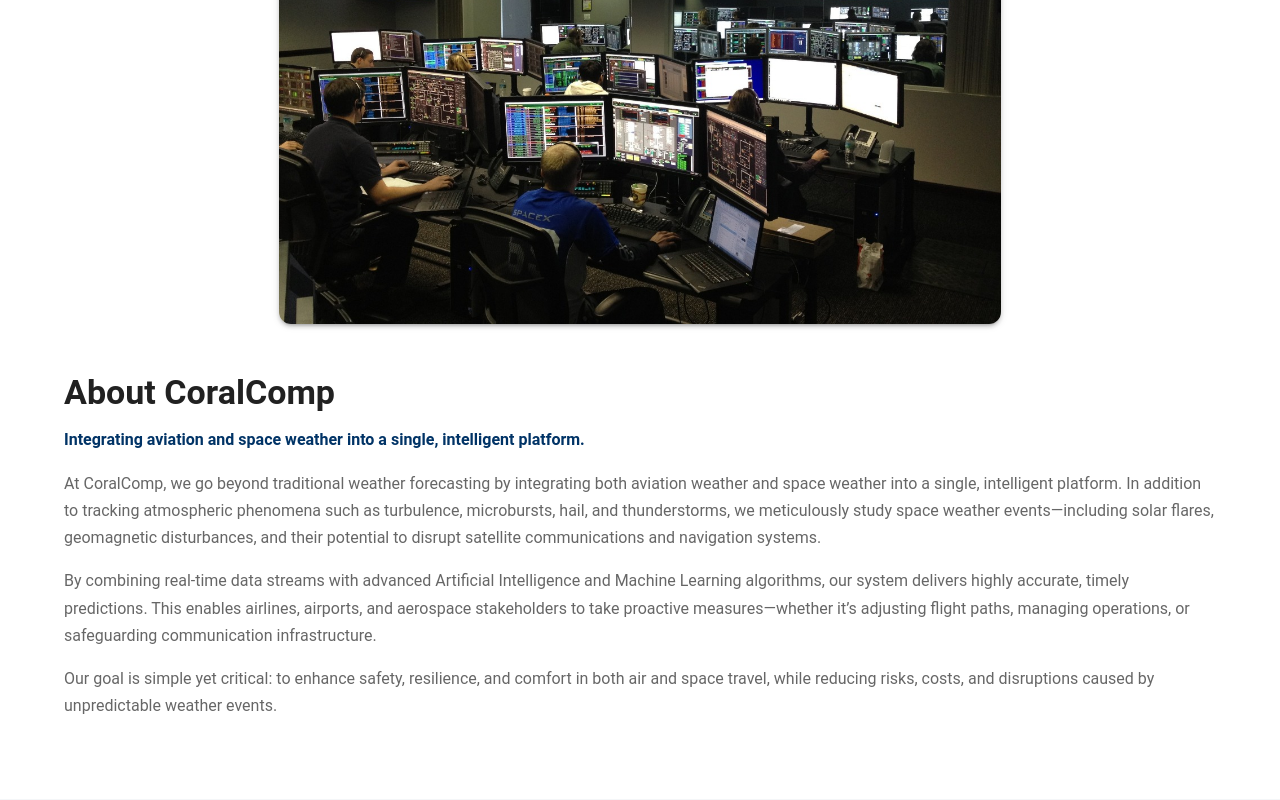
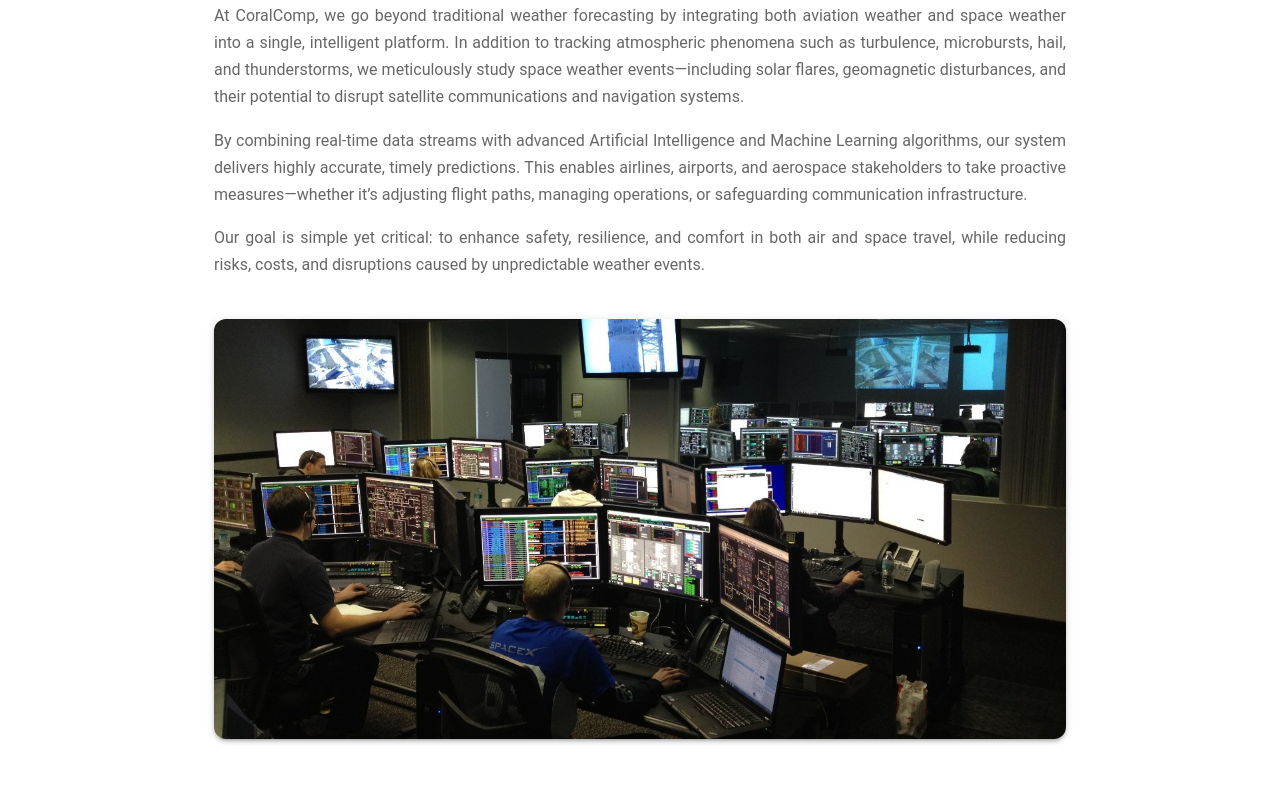
Before and after one commit to muntajib123/coralcomp, a React (Create React App) app: page / in a window 1280 px wide. Shown: the part 840-1640 px from the top of the page. Built offline with nearby package versions, Linux system fonts and the light colour scheme.

Commit message:
Update AboutSection layout: text above, image below

```diff
--- a/src/components/AboutSection.js
+++ b/src/components/AboutSection.js
@@ -3,65 +3,26 @@ import React from 'react';
 import {
   Box,
   Container,
-  Grid,
   Typography,
   Paper,
-  useTheme,
-  useMediaQuery,
 } from '@mui/material';
 
 const AboutSection = () => {
-  const theme = useTheme();
-  const isMdUp = useMediaQuery(theme.breakpoints.up('md'));
-
   return (
     <Box
       component="section"
       sx={{
         py: { xs: 6, md: 10 },
         backgroundColor: 'background.paper',
+        textAlign: 'center',
       }}
       aria-labelledby="about-heading"
     >
-      <Container maxWidth="lg">
-        <Grid
-          container
-          spacing={6}
-          alignItems="center"
-          justifyContent="center"
-        >
-          {/* Image column */}
-          <Grid item xs={12} md={6}>
-            <Paper
-              elevation={3}
-              sx={{
-                borderRadius: 3,
-                overflow: 'hidden',
-                height: '100%',
-              }}
-              data-aos="zoom-in"
-              data-aos-delay="200"
-            >
-              <Box
-                component="img"
-                src="/images/about_new.jpg"
-                alt="Control room with multiple monitors showing weather and satellite data"
-                sx={{
-                  display: 'block',
-                  width: '100%',
-                  height: { xs: 260, md: 420 },
-                  objectFit: 'cover',
-                }}
-              />
-            </Paper>
-          </Grid>
-
-          {/* Text column */}
-          <Grid item xs={12} md={6}>
-            <Box sx={{ textAlign: { xs: 'center', md: 'left' } }}>
+      <Container maxWidth="md">
+        {/* Text Content */}
         <Typography
           id="about-heading"
-                variant={isMdUp ? 'h4' : 'h5'}
+          variant="h4"
           component="h2"
           gutterBottom
           fontWeight="700"
@@ -85,35 +46,65 @@ const AboutSection = () => {
         <Typography
           variant="body1"
           color="text.secondary"
-                sx={{ mt: 2, lineHeight: 1.7 }}
+          sx={{ mt: 2, lineHeight: 1.7, textAlign: 'justify' }}
           data-aos="fade-up"
           data-aos-delay="200"
         >
-                At CoralComp, we go beyond traditional weather forecasting by integrating both aviation weather and space weather into a single, intelligent platform. In addition to tracking atmospheric phenomena such as turbulence, microbursts, hail, and thunderstorms, we meticulously study space weather events—including solar flares, geomagnetic disturbances, and their potential to disrupt satellite communications and navigation systems.
+          At CoralComp, we go beyond traditional weather forecasting by integrating both aviation
+          weather and space weather into a single, intelligent platform. In addition to tracking
+          atmospheric phenomena such as turbulence, microbursts, hail, and thunderstorms, we
+          meticulously study space weather events—including solar flares, geomagnetic disturbances,
+          and their potential to disrupt satellite communications and navigation systems.
         </Typography>
 
         <Typography
           variant="body1"
           color="text.secondary"
-                sx={{ mt: 2, lineHeight: 1.7 }}
+          sx={{ mt: 2, lineHeight: 1.7, textAlign: 'justify' }}
           data-aos="fade-up"
           data-aos-delay="300"
         >
-                By combining real-time data streams with advanced Artificial Intelligence and Machine Learning algorithms, our system delivers highly accurate, timely predictions. This enables airlines, airports, and aerospace stakeholders to take proactive measures—whether it’s adjusting flight paths, managing operations, or safeguarding communication infrastructure.
+          By combining real-time data streams with advanced Artificial Intelligence and Machine
+          Learning algorithms, our system delivers highly accurate, timely predictions. This enables
+          airlines, airports, and aerospace stakeholders to take proactive measures—whether it’s
+          adjusting flight paths, managing operations, or safeguarding communication infrastructure.
         </Typography>
 
         <Typography
           variant="body1"
           color="text.secondary"
-                sx={{ mt: 2, lineHeight: 1.7 }}
+          sx={{ mt: 2, lineHeight: 1.7, textAlign: 'justify' }}
           data-aos="fade-up"
           data-aos-delay="400"
         >
-                Our goal is simple yet critical: to enhance safety, resilience, and comfort in both air and space travel, while reducing risks, costs, and disruptions caused by unpredictable weather events.
+          Our goal is simple yet critical: to enhance safety, resilience, and comfort in both air
+          and space travel, while reducing risks, costs, and disruptions caused by unpredictable
+          weather events.
         </Typography>
-            </Box>
-          </Grid>
-        </Grid>
+
+        {/* Image */}
+        <Paper
+          elevation={3}
+          sx={{
+            borderRadius: 3,
+            overflow: 'hidden',
+            mt: 5,
+          }}
+          data-aos="zoom-in"
+          data-aos-delay="500"
+        >
+          <Box
+            component="img"
+            src="/images/about_new.jpg"
+            alt="Control room with multiple monitors showing weather and satellite data"
+            sx={{
+              display: 'block',
+              width: '100%',
+              maxHeight: 420,
+              objectFit: 'cover',
+            }}
+          />
+        </Paper>
       </Container>
     </Box>
   );
```
Lines whose indentation alone changed are shown as unchanged.
